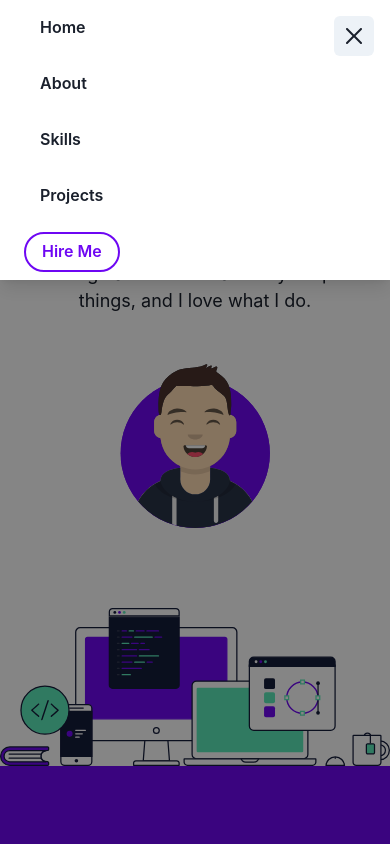
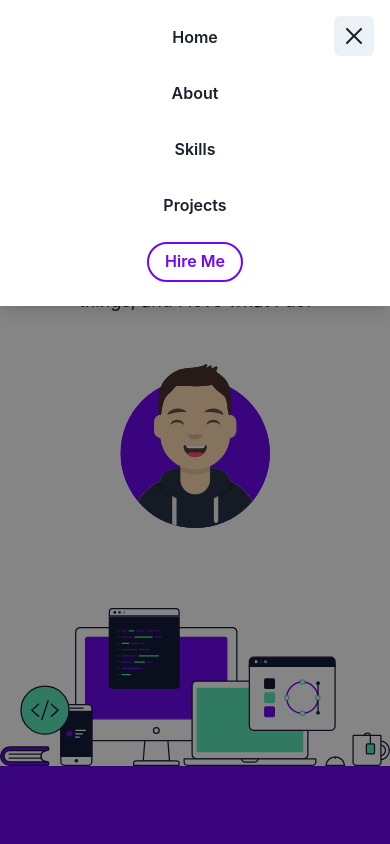
Before and after one commit to Chinmay2660/Portfolio, a React (Create React App) app: page / in a window 390 px wide. Both pictures are taken after a click on the button 346 px from the left and 45 px from the top of the page. Shown: the top 844 px of the page. Built offline with nearby package versions, Linux system fonts and the light colour scheme.

Commit message:
fix hamburger menu

```diff
--- a/src/Components/Navbar/Navbar.jsx
+++ b/src/Components/Navbar/Navbar.jsx
@@ -13,8 +13,8 @@ import {
   IconButton
 } from '@chakra-ui/react';
 import { Link as ScrollLink } from 'react-scroll';
+import { CloseIcon } from '@chakra-ui/icons';
 import logo from '../../Assets/logo192.png';
-import { CloseIcon } from '@chakra-ui/icons';
 import Hamburger from 'hamburger-react';
 
 const Navbar = () => {
@@ -38,7 +38,7 @@ const Navbar = () => {
         <Hamburger toggled={isOpen} toggle={onOpen} />
       </Box>
 
-      <Stack direction="row" spacing={4} display={{ base: 'none', md: 'flex' }}>
+      <Stack direction="row" spacing={4} display={{ base: 'none', md: 'flex' }} justifyContent="center"> {/* Center the content */}
         <ScrollLink
           to="home"
           spy={true}
@@ -109,8 +109,9 @@ const Navbar = () => {
 
       <Drawer placement="top" onClose={onClose} isOpen={isOpen}>
         <DrawerOverlay />
-        <DrawerContent >
+        <DrawerContent>
           <DrawerBody>
+            <Flex direction="column" alignItems="center" marginTop="0.6rem" marginBottom="1rem">
               <IconButton
                 icon={<CloseIcon />}
                 aria-label="Close"
@@ -119,7 +120,7 @@ const Navbar = () => {
                 top="1rem"
                 right="1rem"
               />
-            <Stack direction="column" spacing={4}>
+              <Stack direction="column" spacing={4} alignItems="center">
                 <ScrollLink
                   to="home"
                   spy={true}
@@ -193,6 +194,7 @@ const Navbar = () => {
                   </Button>
                 </ScrollLink>
               </Stack>
+            </Flex>
           </DrawerBody>
         </DrawerContent>
       </Drawer>
```
Lines whose indentation alone changed are shown as unchanged.
